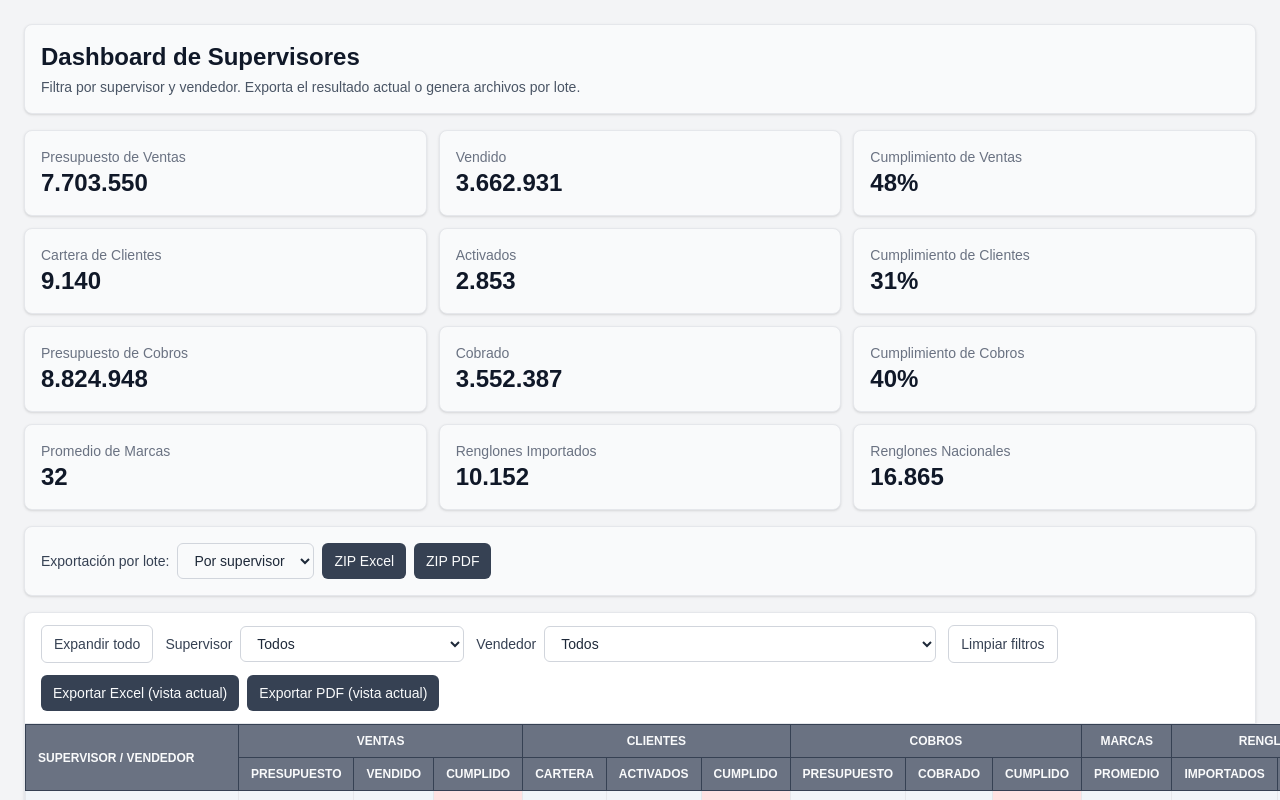
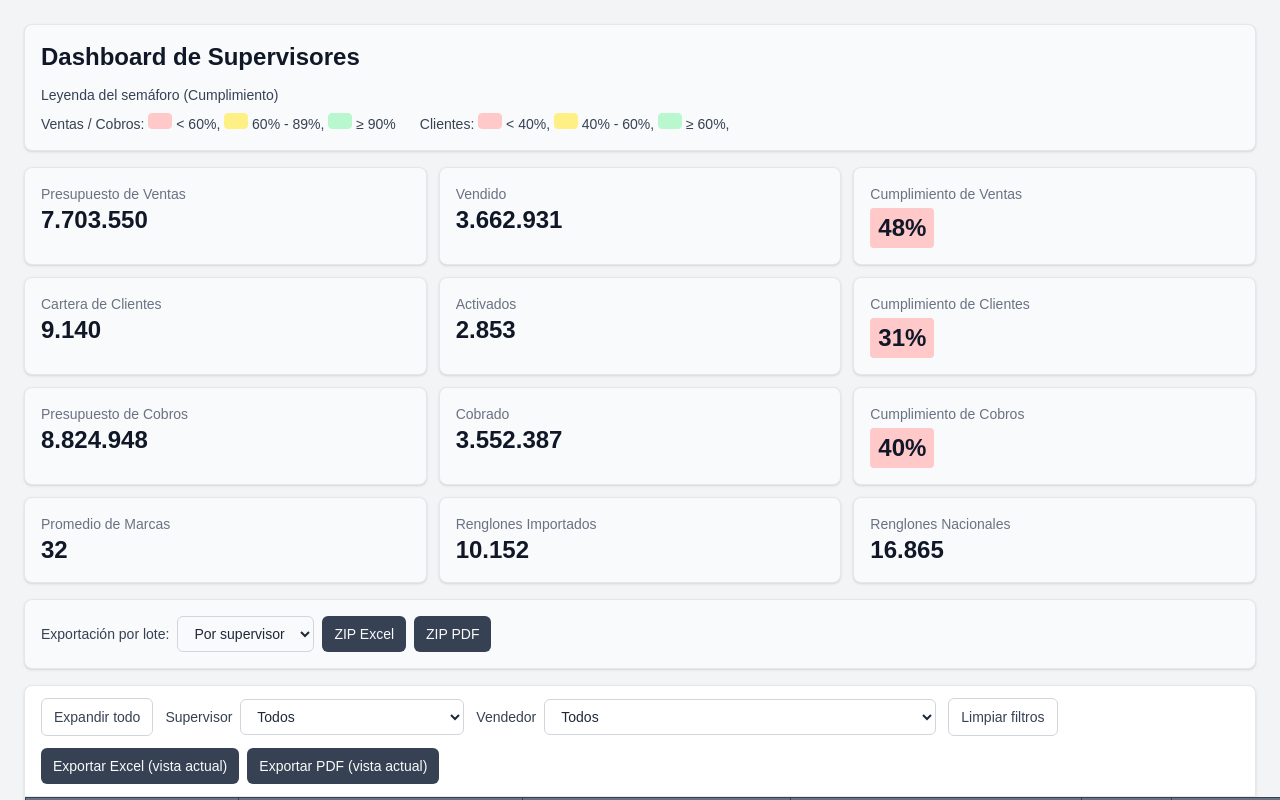
Before and after one commit to JuanGimenez7/supervisor-reporting-dashboard, a Next.js app: page / in a window 1280 px wide. Shown: the top 800 px of the page. Built offline with nearby package versions, Linux system fonts and the light colour scheme.

Commit message:
feat: update semaphore and add legends. Add netlify.toml

```diff
--- a/src/components/ConsolidatedSummary.tsx
+++ b/src/components/ConsolidatedSummary.tsx
@@ -10,6 +10,7 @@ import {
   formatInteger,
   formatPercent,
 } from "../lib/report-utils";
+import { getSemaforoClass } from "../lib/semaforo";
 
 export default function ConsolidatedSummary() {
   const {
@@ -159,9 +160,16 @@ export default function ConsolidatedSummary() {
 
       <div className="rounded-lg border border-gray-200 bg-gray-50 p-4 shadow-sm">
         <p className="text-sm text-gray-500">Cumplimiento de Ventas</p>
-        <p className="text-2xl font-semibold text-gray-900">
+        <div
+          className={`mt-1 inline-flex items-center gap-3 rounded px-2 py-1 ${getSemaforoClass(
+            "ventas",
+            percentVentasCumplidas,
+          )}`}
+        >
+          <p className="text-2xl font-semibold text-gray-900 m-0">
             {formatPercent(percentVentasCumplidas)}
           </p>
+        </div>
       </div>
 
       <div className="rounded-lg border border-gray-200 bg-gray-50 p-4 shadow-sm">
@@ -180,9 +188,16 @@ export default function ConsolidatedSummary() {
 
       <div className="rounded-lg border border-gray-200 bg-gray-50 p-4 shadow-sm">
         <p className="text-sm text-gray-500">Cumplimiento de Clientes</p>
-        <p className="text-2xl font-semibold text-gray-900">
+        <div
+          className={`mt-1 inline-flex items-center gap-3 rounded px-2 py-1 ${getSemaforoClass(
+            "clientes",
+            percentClientesActivados,
+          )}`}
+        >
+          <p className="text-2xl font-semibold text-gray-900 m-0">
             {formatPercent(percentClientesActivados)}
           </p>
+        </div>
       </div>
 
       <div className="rounded-lg border border-gray-200 bg-gray-50 p-4 shadow-sm">
@@ -201,9 +216,16 @@ export default function ConsolidatedSummary() {
 
       <div className="rounded-lg border border-gray-200 bg-gray-50 p-4 shadow-sm">
         <p className="text-sm text-gray-500">Cumplimiento de Cobros</p>
-        <p className="text-2xl font-semibold text-gray-900">
+        <div
+          className={`mt-1 inline-flex items-center gap-3 rounded px-2 py-1 ${getSemaforoClass(
+            "cobros",
+            percentCobrosCumplidas,
+          )}`}
+        >
+          <p className="text-2xl font-semibold text-gray-900 m-0">
             {formatPercent(percentCobrosCumplidas)}
           </p>
+        </div>
       </div>
 
       <div className="rounded-lg border border-gray-200 bg-gray-50 p-4 shadow-sm">
--- a/src/components/Header.tsx
+++ b/src/components/Header.tsx
@@ -6,10 +6,33 @@ export default function Header() {
       <h1 className="text-xl font-bold text-gray-900 md:text-2xl">
         Dashboard de Supervisores
       </h1>
-      <p className="mt-1 text-sm text-gray-600">
-        Filtra por supervisor y vendedor. Exporta el resultado actual o genera
-        archivos por lote.
-      </p>
+      <div className="mt-3 flex flex-col gap-2 text-sm text-gray-700">
+        <div className="font-medium">Leyenda del semáforo (Cumplimiento)</div>
+        <div className="flex flex-wrap gap-6">
+          <div className="flex items-center gap-2">
+            <span>
+              Ventas / Cobros:{" "}
+              <span className="inline-block h-4 w-6 rounded-sm bg-red-200 border border-red-200" />{" "}
+              &lt; 60%,{" "}
+              <span className="inline-block h-4 w-6 rounded-sm bg-yellow-200 border border-yellow-200" />{" "}
+              60% - 89%,{" "}
+              <span className="inline-block h-4 w-6 rounded-sm bg-green-200 border border-green-200" />{" "}
+              ≥ 90%
+            </span>
+          </div>
+          <div className="flex items-center gap-2">
+            <span>
+              Clientes:{" "}
+              <span className="inline-block h-4 w-6 rounded-sm bg-red-200 border border-red-200" />{" "}
+              &lt; 40%,{" "}
+              <span className="inline-block h-4 w-6 rounded-sm bg-yellow-200 border border-yellow-200" />{" "}
+              40% - 60%,{" "}
+              <span className="inline-block h-4 w-6 rounded-sm bg-green-200 border border-green-200" />{" "}
+              ≥ 60%,
+            </span>
+          </div>
+        </div>
+      </div>
     </header>
   );
 }
--- a/src/lib/semaforo.ts
+++ b/src/lib/semaforo.ts
@@ -4,13 +4,13 @@ export type SemaforoKind = "ventas" | "clientes" | "cobros";
 export function getSemaforoClass(kind: SemaforoKind, value: number): string {
   // `value` está en porcentaje (0-100)
   if (kind === "clientes") {
-    if (value >= 59.5) return "bg-green-100";
-    if (value >= 39.5) return "bg-yellow-100";
-    return "bg-red-100";
+    if (value >= 59.5) return "bg-green-200";
+    if (value >= 39.5) return "bg-yellow-200";
+    return "bg-red-200";
   }
 
   // ventas y cobros usan los mismos umbrales
-  if (value >= 89.5) return "bg-green-100";
-  if (value >= 59.5) return "bg-yellow-100";
-  return "bg-red-100";
+  if (value >= 89.5) return "bg-green-200";
+  if (value >= 59.5) return "bg-yellow-200";
+  return "bg-red-200";
 }
```
Also changed, not shown: 1 other file (tests, documents, lock files or other folders). Lines whose indentation alone changed are shown as unchanged.
